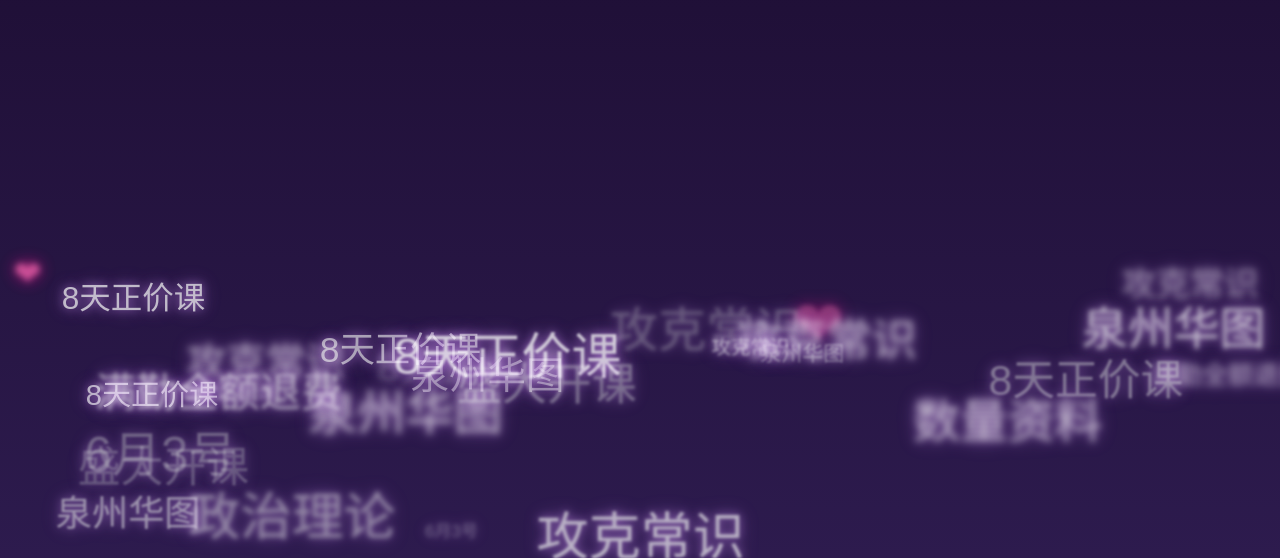
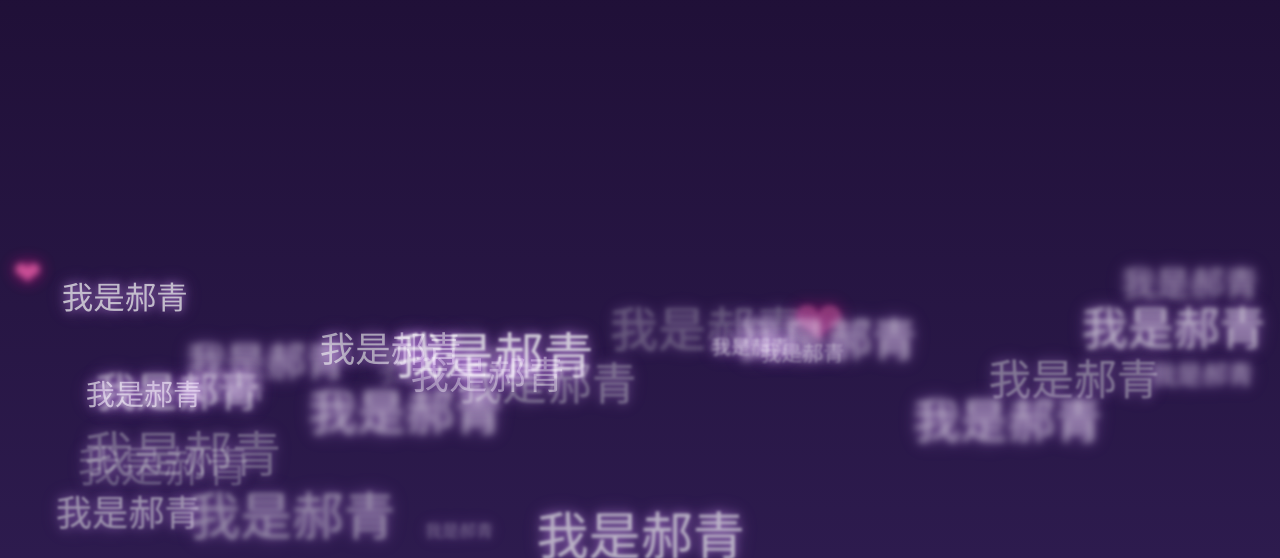
Before and after one commit to Tang-jie3320/salary-calculator, a plain HTML site: page index.html in a window 1280 px wide. Shown: the part 242-800 px from the top of the page. Drawn offline with Linux system fonts and the light colour scheme.

Commit message:
Update index.html

```diff
--- a/index.html
+++ b/index.html
@@ -57,9 +57,9 @@
 
     // 根据你的截图提取的文案素材库
     const words = [
-        "泉州华图", "满勤全额退费", "盛大开课",
-        "8天正价课", "数量资料", "攻克常识",
-        "政治理论", "6月3号", "❤"
+        "我是郝青", "我是郝青", "我是郝青",
+        "我是郝青", "我是郝青", "我是郝青",
+        "我是郝青", "我是郝青", "❤"
     ];
 
     function createFloatingItem() {
```
